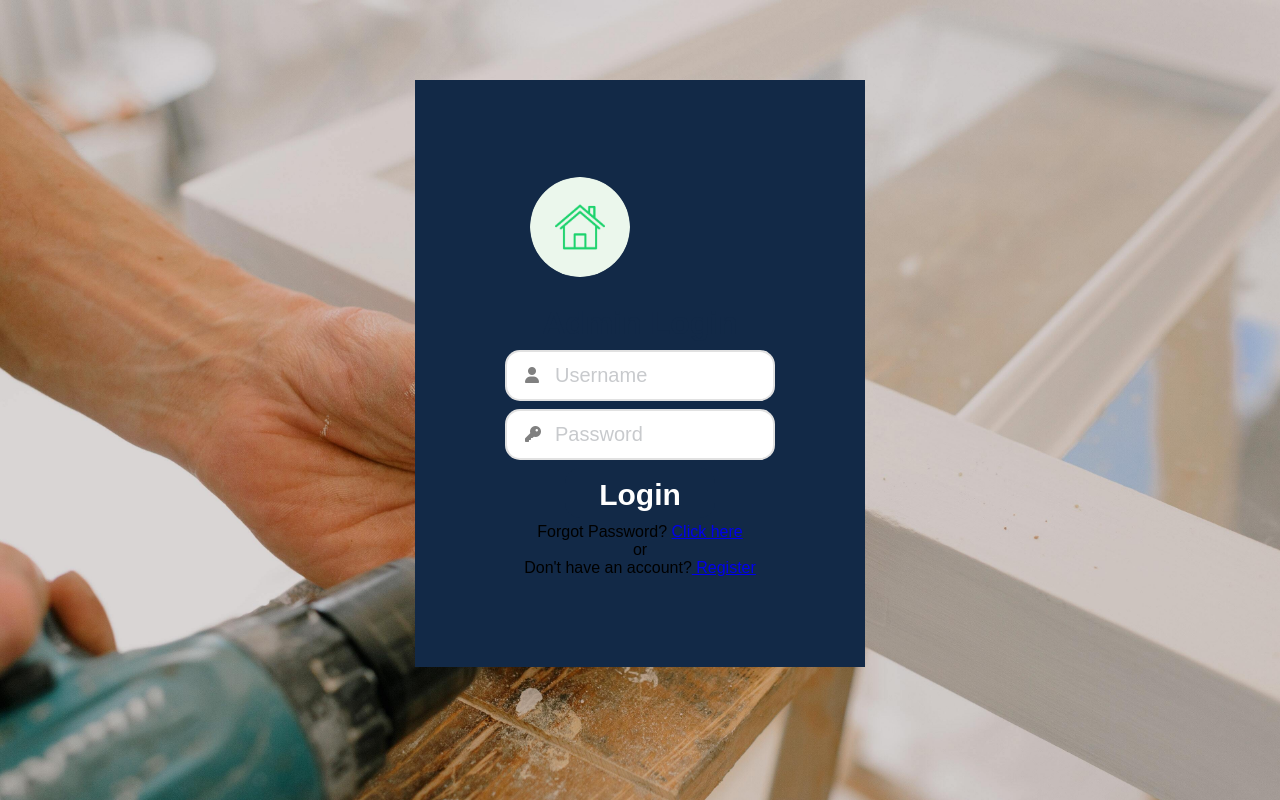
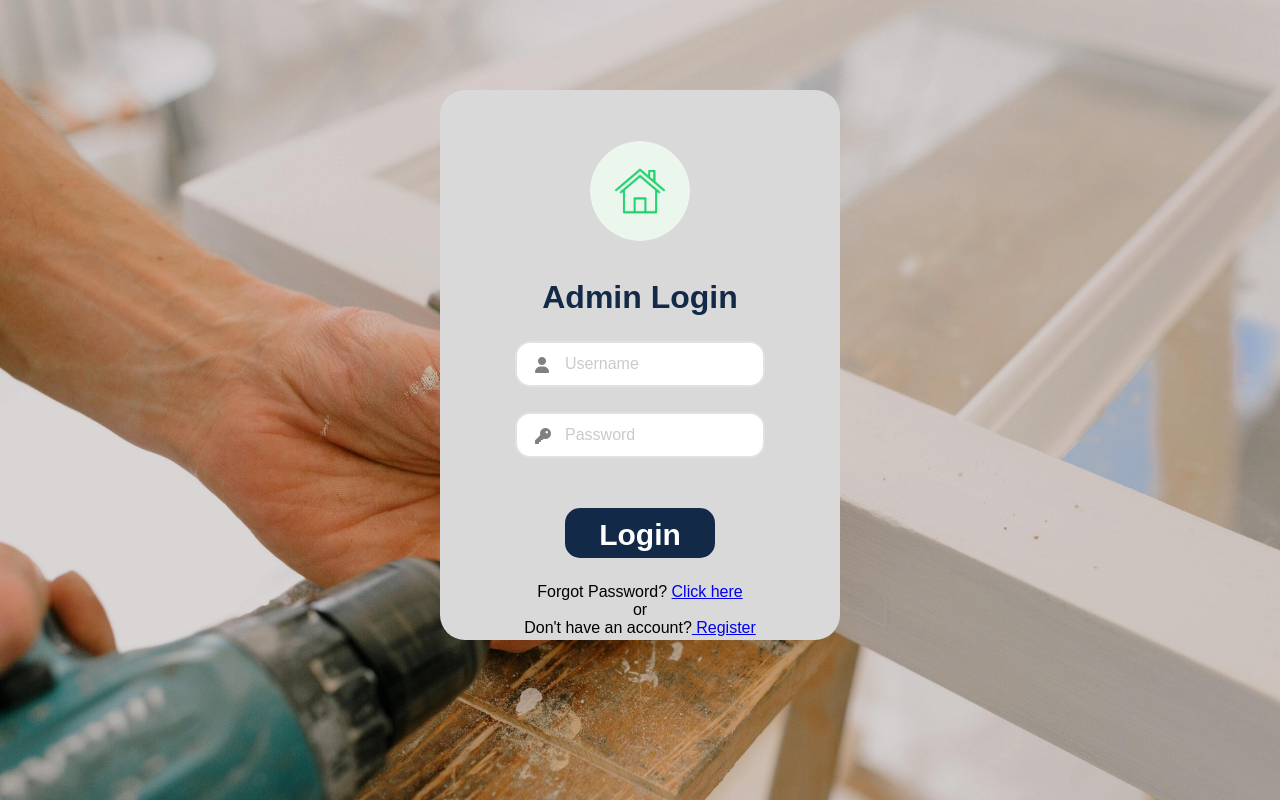
Before and after one commit to codingvaleria/housyproperties-frontend, a React (Create React App) app: page /admin/login in a window 1280 px wide. Built offline with nearby package versions, Linux system fonts and the light colour scheme; a web font is replaced by a local one.

Commit message:
fixed login styling

```diff
--- a/src/admin/components/adminlogin/Adminlogin.css
+++ b/src/admin/components/adminlogin/Adminlogin.css
@@ -1,4 +1,4 @@
-.main {
+.l-main {
   background-image: url(../../../images/AdminLogin.jpg);
   background-size: cover;
   height: 100vh;
@@ -6,26 +6,28 @@
   justify-content: center;
   display: flex;
   padding-top: 90px;
+  width: 100%;
 }
 
-.form-field {
+.l-field {
   display: flex;
   align-items: center;
   height: 550px;
-  width: 450px;
+  width: 400px;
   justify-content: center;
   border-radius: 25px;
   background-color: #d9d9d9;
 }
 
-.logo-a {
-  padding-bottom: 20px;
+.l-logo {
+  padding-top: 10px;
   justify-content: center;
   display: flex;
-  padding-right: 120px;
+  margin: 30px;
+
 }
 
-.logo-container {
+.logo-c {
   border-radius: 150px;
   align-items: center;
   justify-content: center;
@@ -42,7 +44,7 @@
   bottom: 60px;
 }
 
-.title-a {
+.l-title {
   color: #122947;
 }
 
@@ -51,7 +53,7 @@
   padding-left: 3rem;
 }
 
-.ico {
+.l-icon {
   position: absolute;
   top: calc(35%);
   left: 1.25rem;
@@ -61,18 +63,17 @@
 
 .input-f {
   position: relative;
+  margin: 25px;
+  width: 250px;
 }
 
 .input-f .form-c {
   left: 1.5rem;
   padding-left: 3rem;
+  font-size: medium;
 }
 
-.second-input {
-  padding: 30px;
-}
-
-button {
+.l-button {
   height: 50px;
   width: 150px;
   background-color: #122947;
@@ -84,4 +85,5 @@ button {
   font-weight: bold;
   align-items: center;
   justify-content: center;
+  margin: 25px;
 }
--- a/src/admin/components/adminlogin/Adminlogin.js
+++ b/src/admin/components/adminlogin/Adminlogin.js
@@ -33,19 +33,21 @@ function Adminlogin(onLogin) {
   }
 
   return (
-    <div className="main">
-      <div className="form-field">
-        <form id="form" onSubmit={handleSubmit}>
-          <div className="logo-a">
-            <div className="logo-container">
+
+    <div className="l-main">
+
+      <div className="l-field">
+        <form id="l-form" onSubmit={handleSubmit}>
+          <div className="l-logo">
+            <div className="logo-c">
               <img src={logo} alt="logo" className="logo-img"></img>
             </div>
           </div>
-          <div className="title-a">
+          <div className="l-title">
             <h1>Admin Login</h1>
           </div>
           <div className="input-f">
-            <i class="ico fa fa-user" aria-hidden="true"></i>
+            <i class="l-icon fa fa-user" aria-hidden="true"></i>
             <input
               className="form-c"
               type="text"
@@ -57,7 +59,7 @@ function Adminlogin(onLogin) {
             />
           </div>
           <div className="input-f">
-            <i class="ico fa fa-key" aria-hidden="true"></i>
+            <i class="l-icon fa fa-key" aria-hidden="true"></i>
             <input
               className="form-c"
               type="password"
@@ -77,8 +79,8 @@ function Adminlogin(onLogin) {
               </div>
             </div>
           )}
-          <div className="login">
-            <button onSubmit={handleSubmit} type="submit">
+          <div className="login-ad">
+            <button className="l-button" onSubmit={handleSubmit} type="submit">
               Login
             </button>
           </div>
--- a/src/tenant/components/contact/Contact.css
+++ b/src/tenant/components/contact/Contact.css
@@ -1,13 +1,11 @@
 
 
-  form{
+  /*form{
     max-width: 790px;
     background-color: #122947;
     margin: 2vh auto 0 auto;
     padding: 90px;
-
-
-  }
+  }*/
 
   input{
     display: flex;
```
